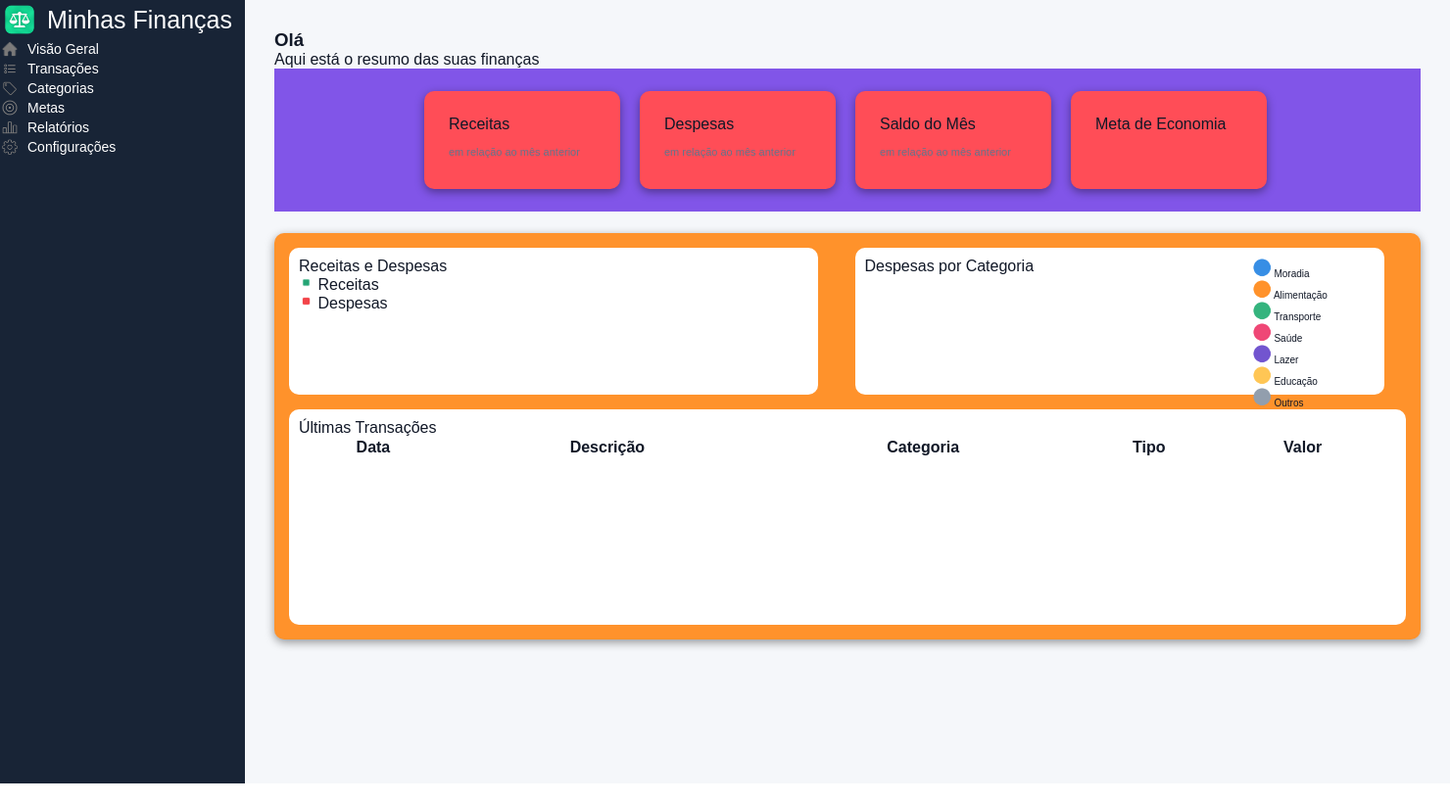
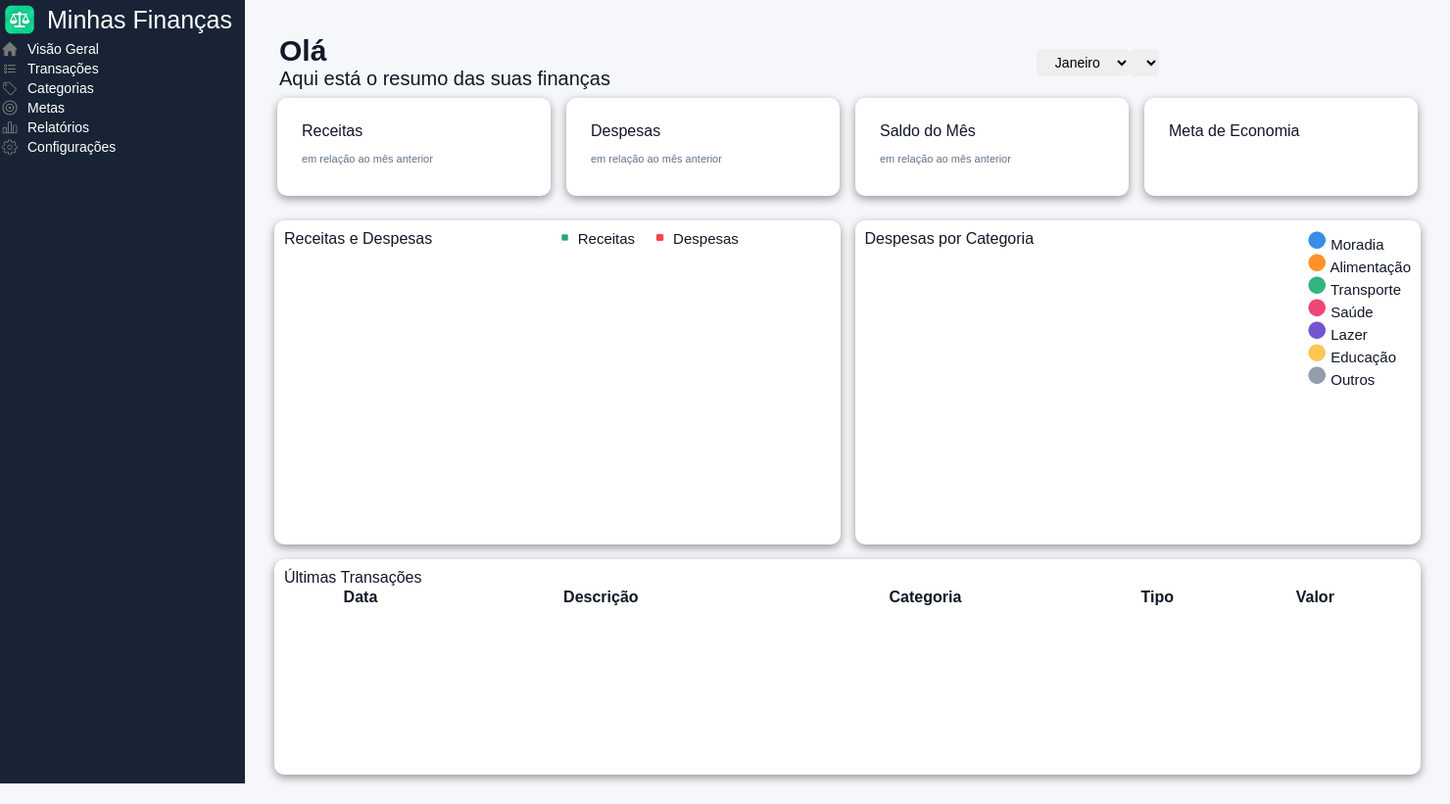
Before and after one commit to CarlosCalbente/projetofuturo, a PHP site: page / in a window 1480 px wide. Shown: the part 80-901 px from the top of the page at 98% size. Before the commit the page ends 880 px from the top, so only its background shows below. Run offline with PHP 8.4, Linux system fonts and the light colour scheme; lists and menus that the app fills with data are empty; a map, chart or similar area stays blank.

Commit message:
Adicionar seleção de mês e ano ao painel de finanças e ajustar layout com grid para melhor apresentação

```diff
--- a/index.html
+++ b/index.html
@@ -106,6 +106,28 @@
                         <p>Aqui está o resumo das suas finanças</p>
                     </div>
                 </div>
+
+            <div id="periodo">
+
+                <select id="mes">
+                    <option value="1">Janeiro</option>
+                    <option value="2">Fevereiro</option>
+                    <option value="3">Março</option>
+                    <option value="4">Abril</option>
+                    <option value="5">Maio</option>
+                    <option value="6">Junho</option>
+                    <option value="7">Julho</option>
+                    <option value="8">Agosto</option>
+                    <option value="9">Setembro</option>
+                    <option value="10">Outubro</option>
+                    <option value="11">Novembro</option>
+                    <option value="12">Dezembro</option>
+                </select>
+                <select id="ano">
+
+                </select>
+            </div>
+        </div>
     <!-- ===================================CARDS======================================================= -->
                     <div id="cards1">
                         <div class="card1">
@@ -143,12 +165,13 @@
                             </div>
                         </div>
                     </div>
-            </div>
+
 
 <!-- ===================================GRAFICOS======================================================= -->
     <div class="painel">
 
         <!-- =======================RECEITAS E DESPESAS================================= -->
+
         <div id="grafico1">
             <div class="title-grafico">
                 <p>Receitas e Despesas</p>
--- a/style.css
+++ b/style.css
@@ -110,15 +110,33 @@ main{
 }
 #topo1{
     display: grid;
+    grid-template-columns: 2fr 1fr;
+    padding: 5px;
+}
+#boas-vindas{
+    display: grid;
     width: 100%;
+    font-size: 20px;
+
 }
-
+#boas-vindas h3{
+    font-size: 30px;
+}
+#periodo{
+    display: flex;
+    align-items: center;
+}
+#mes, #ano{
+    border: none;
+    border-radius: 5px;
+    padding: 5px;
+    text-align: center;
+    font-size: 14px;
+}
 
 #cards1{
     display:grid;
-    background-color: var(--purple);
-    padding: 20px 150px;
-    grid-template-columns: repeat(4,1fr);
+    grid-template-columns: repeat(4, 1fr);
     margin-bottom: 22px;
     gap:10px;
 
@@ -135,10 +153,8 @@ main{
 } */
 
 .card1{
-    /* background-color: var(--card); */
-    background-color: var(--red);
+    background-color: var(--card);
     display: grid;
-    width: 200px;
     height: 100px;
     margin: 3px;
     border-radius: 10px;
@@ -178,23 +194,18 @@ main{
 
 .painel{
     display: grid;
-    border-style: none;
-    /* background-color:var(--card); */
-    background-color: var(--orange);
-    border-radius: 10px;
-    padding:15px;
-    box-shadow: 0 3px 10px rgb(0,0,0,0.4);
     grid-template-columns: 1fr 1fr;
-    gap : 15px;
+    gap: 15px;
 }
 
 #grafico1{
+    display: grid;
     border-style: none;
     background-color: var(--card);
     border-radius: 10px;
     padding: 10px;
-    width: 540px;
-    height: 150px;
+    grid-template-columns: repeat(2, 1fr);
+    box-shadow: 0 3px 10px rgb(0,0,0,0.4);
 }
 
 #grafico2{
@@ -203,9 +214,9 @@ main{
     background-color: var(--card);
     border-radius: 10px;
     padding: 10px;
-    width: 540px;
-    height: 150px;
     padding-right: 10px;
+    grid-template-columns: repeat(2, 1fr);
+    box-shadow: 0 3px 10px rgb(0,0,0,0.4);
 }
 
 #transacoes{
@@ -218,24 +229,24 @@ main{
     height: 220px;
     grid-column: 1/-1; /* ( preciso de explicação) */
     padding-right: 20px;
+    box-shadow: 0 3px 10px rgb(0,0,0,0.4);
 }
 
-.legenda{
+.legenda1{
     display: flex;
     gap: 18px;
 }
-.legenda p{
+.legenda1 p{
     display:flex;
-    align-items:center;
     gap: 6px;
-    font-size: 12px;
+    font-size: 15px;
 }
 
 .legenda2{
     display: inline ;
     align-content: end;
     grid-column-start: 3;
-    font-size: 10px;
+    font-size: 15px;
 }
 
 .quadrado {
```
